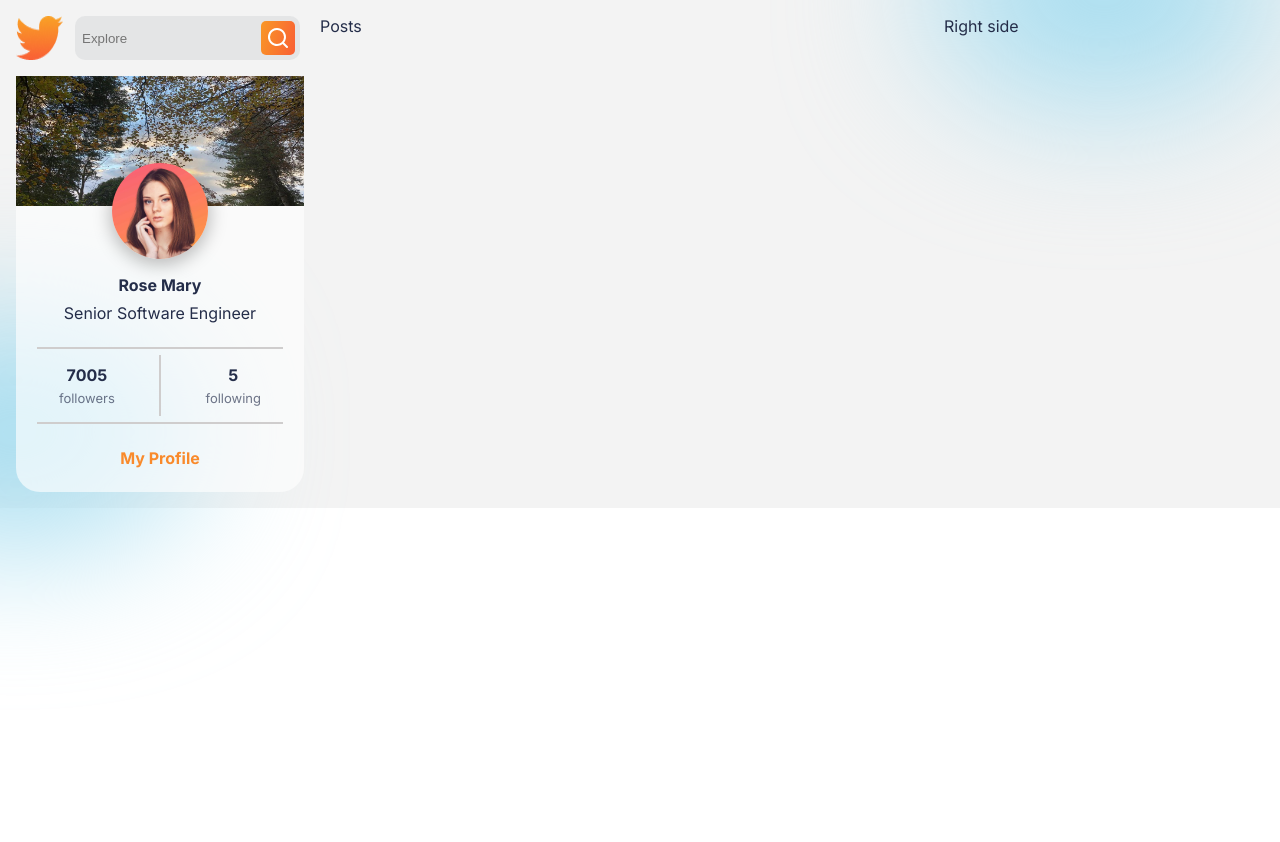
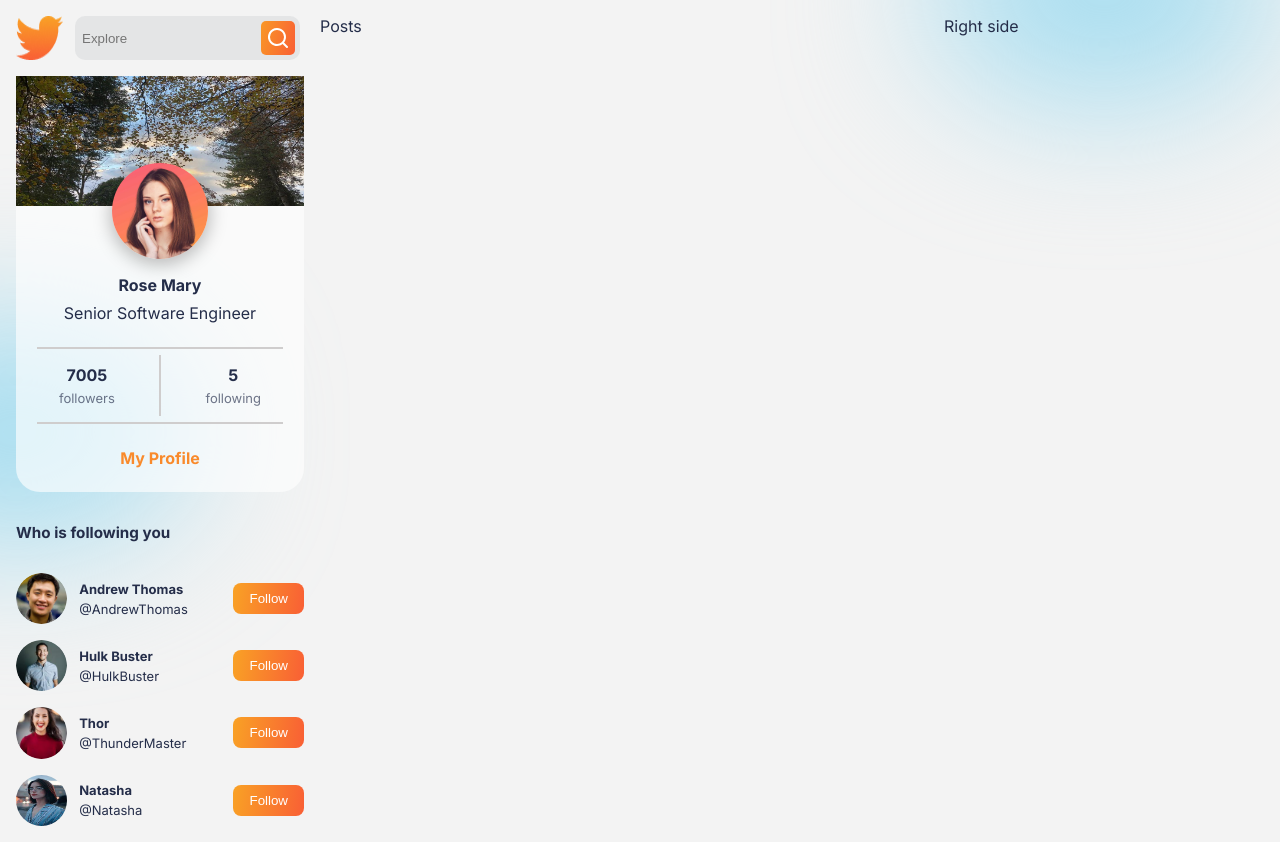
Before and after one commit to VijayGohel/Social-Media-MERN, a React (Create React App) app: page / in a window 1280 px wide. Before the commit the page ends 800 px from the top, so only its background shows below. Built offline with nearby package versions, Linux system fonts and the light colour scheme.

Commit message:
Add Followers Card

```diff
--- a/src/App.css
+++ b/src/App.css
@@ -43,3 +43,24 @@ div.blur:nth-child(2)
   left: -10rem;
   top: 40%;
 }
+
+.button
+{
+  border: none;
+  outline: none;
+  background: var(--buttonBg);
+  color: white;
+  border-radius: 0.5rem;
+  transition: all 100ms ease-out;
+  display: flex;
+  align-items: center;
+  justify-content: center;
+}
+
+.button:hover
+{
+  background: transparent;
+  color: var(--orange);
+  border: 2px solid var(--orange);
+  cursor: pointer;
+}
--- /dev/null
+++ b/src/components/followers-card/FollowersCard.css
@@ -0,0 +1,48 @@
+.followers-card
+{
+    display: flex;
+    width: 100%;
+    flex-direction: column;
+    gap: 1rem;
+    font-size: 13px;
+}
+
+.follower
+{
+    display: flex;
+    flex-direction: row;
+    justify-content: space-between;
+    align-items: center;
+}
+
+.follower > div
+{
+    display: flex;
+    gap: 0.75rem;
+}
+
+.follower-img
+{
+    width:3.2rem;
+    height: 3.2rem;
+    border-radius: 50%;
+}
+
+.follower-text
+{
+    display: flex;
+    flex-direction: column;
+    justify-content: center;
+    align-items: flex-start;
+    gap: 0.25rem;
+}
+
+.follower-text span:nth-of-type(1)
+{
+    font-weight: bold;
+}
+
+.follow-button
+{
+    padding: 0.5rem 1rem;
+}
--- /dev/null
+++ b/src/components/followers-card/FollowersCard.jsx
@@ -0,0 +1,30 @@
+import React from 'react'
+import "./FollowersCard.css"
+import {Followers} from "../../data/FollowersData"
+
+const FollowersCard = () => {
+  return (
+    <div className='followers-card'>
+        <h3>Who is following you</h3>
+
+        {
+            Followers.map((follower)=>{
+                return(
+                    <div className="follower">
+                        <div>
+                            <img src={follower.img} alt="" className='follower-img'/>
+                            <div className="follower-text">
+                                <span>{follower.name}</span>
+                                <span>@{follower.username}</span>
+                            </div>
+                        </div>
+                        <button className='button follow-button'>Follow</button>
+                    </div>
+                )
+            })
+        }
+    </div>
+  )
+}
+
+export default FollowersCard
--- a/src/components/profile-side/ProfileSide.jsx
+++ b/src/components/profile-side/ProfileSide.jsx
@@ -1,6 +1,7 @@
 import React from 'react'
 import LogoSearch from '../logo-search/LogoSearch'
 import ProfileCard from '../profile-card/ProfileCard'
+import FollowersCard from '../followers-card/FollowersCard'
 import "./ProfileSide.css"
 
 const ProfileSide = () => {
@@ -8,6 +9,7 @@ const ProfileSide = () => {
     <div className='profile-side'>
         <LogoSearch />
         <ProfileCard />
+        <FollowersCard />
     </div>
   )
 }
--- /dev/null
+++ b/src/data/FollowersData.js
@@ -0,0 +1,11 @@
+import img1 from "../img/img1.png";
+import img2 from "../img/img2.png";
+import img3 from "../img/img3.png";
+import img4 from "../img/img4.jpg";
+
+export const Followers = [
+  { name: "Andrew Thomas", username: "AndrewThomas", img: img1 },
+  { name: "Hulk Buster", username: "HulkBuster", img: img2 },
+  { name: "Thor", username: "ThunderMaster", img: img3 },
+  { name: "Natasha", username: "Natasha", img: img4 },
+];
```
